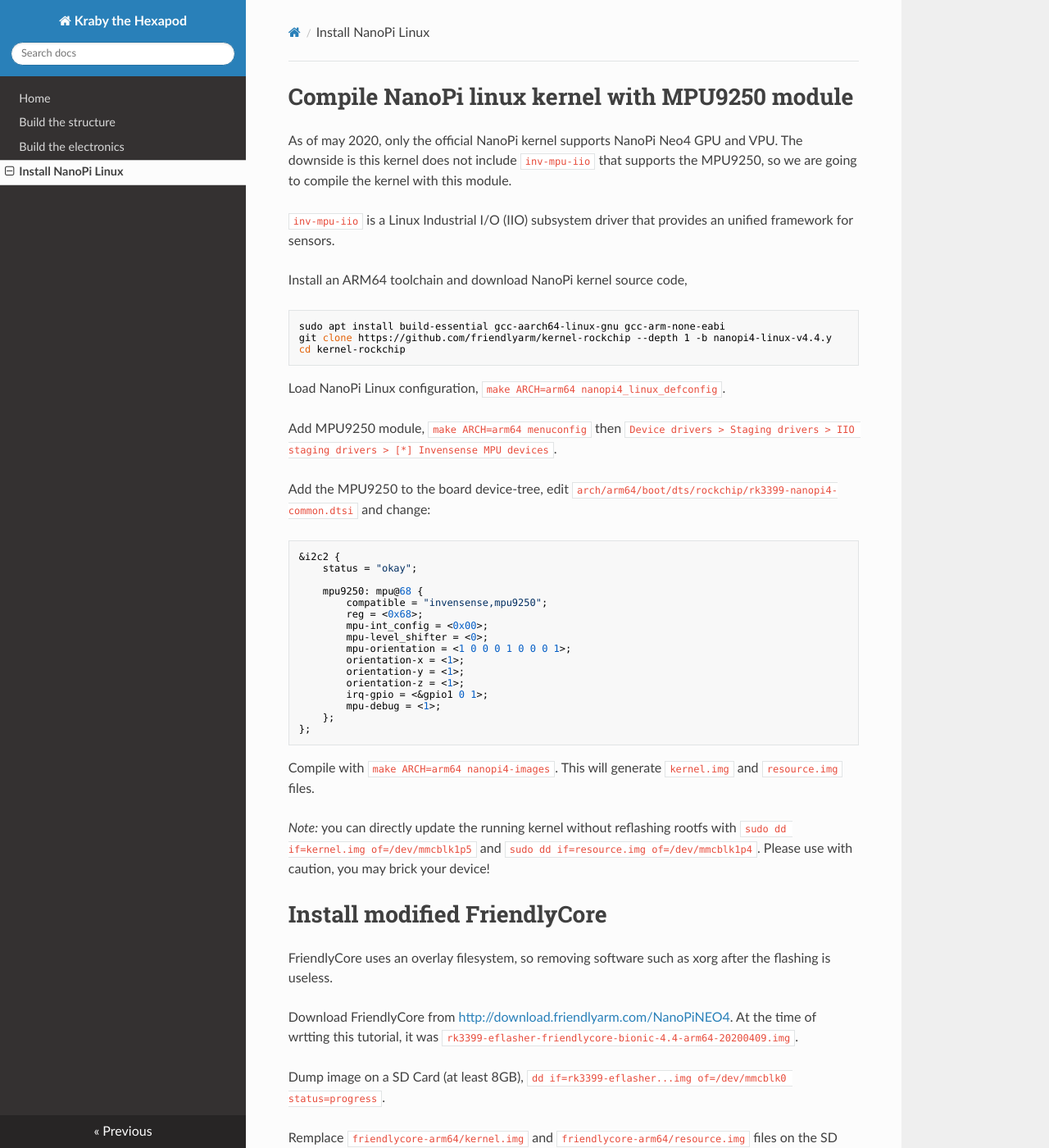
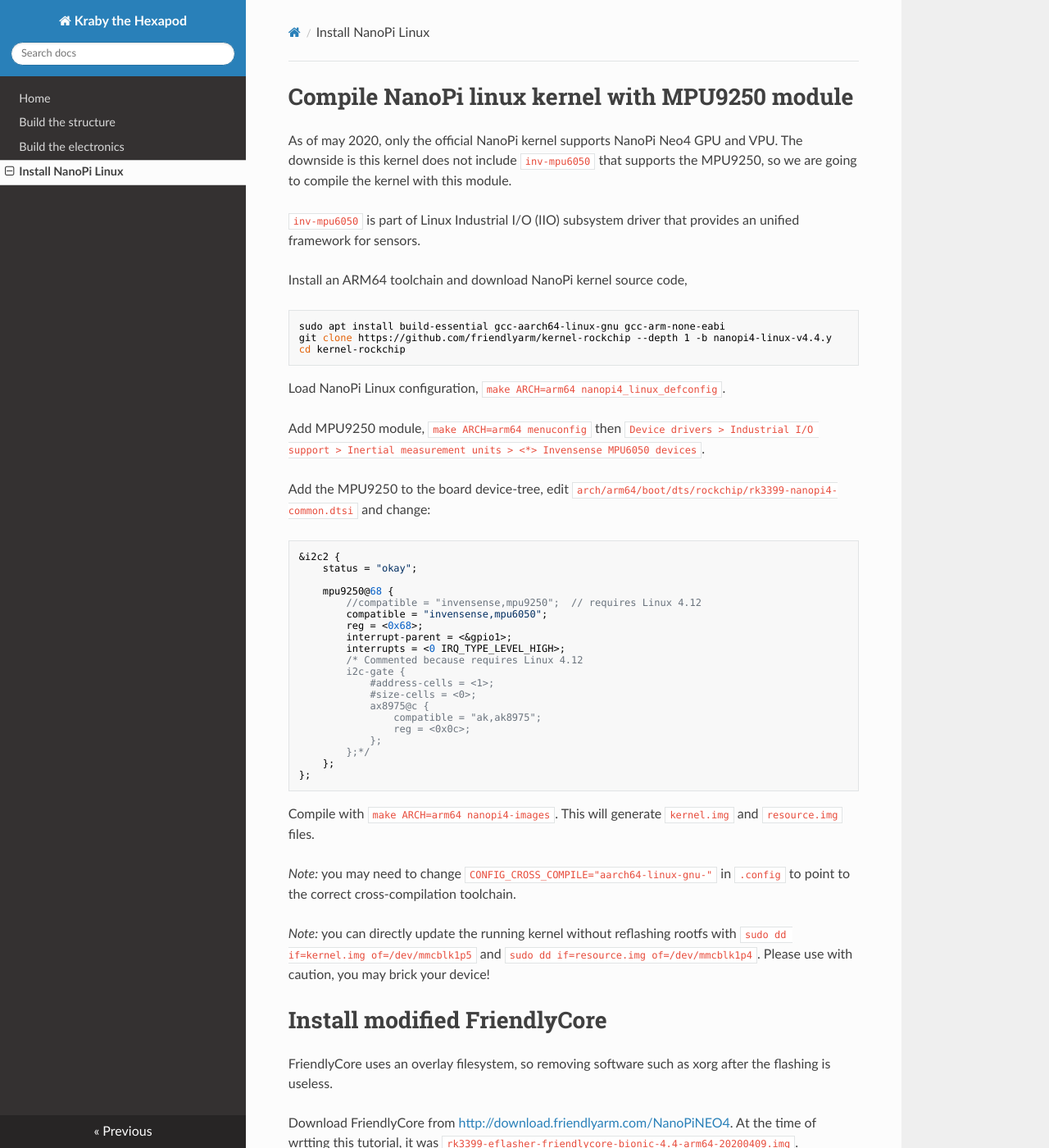
Before and after one commit to erdnaxe/kraby, an MkDocs documentation site: the page built from docs/install_nanopi_linux.md, in a window 1280 px wide and 1400 px high. Shown: the whole window at 82% size. Built offline with MkDocs 1.6.1, drawn with Linux system fonts in a browser that asks for light colours; nearby versions of some CDN libraries; some of the changed text lies outside the part shown.

Commit message:
Use non staging MPU9250 driver

````diff
--- a/docs/install_nanopi_linux.md
+++ b/docs/install_nanopi_linux.md
@@ -1,10 +1,10 @@
 # Compile NanoPi linux kernel with MPU9250 module
 
 As of may 2020, only the official NanoPi kernel supports NanoPi Neo4 GPU and VPU.
-The downside is this kernel does not include `inv-mpu-iio` that supports the MPU9250,
+The downside is this kernel does not include `inv-mpu6050` that supports the MPU9250,
 so we are going to compile the kernel with this module.
 
-`inv-mpu-iio` is a Linux Industrial I/O (IIO) subsystem driver
+`inv-mpu6050` is part of Linux Industrial I/O (IIO) subsystem driver
 that provides an unified framework for sensors.
 
 Install an ARM64 toolchain and download NanoPi kernel source code,
@@ -17,31 +17,38 @@
 Load NanoPi Linux configuration, `make ARCH=arm64 nanopi4_linux_defconfig`.
 
 Add MPU9250 module, `make ARCH=arm64 menuconfig` then
-`Device drivers > Staging drivers > IIO staging drivers > [*] Invensense MPU devices`.
+`Device drivers > Industrial I/O support > Inertial measurement units > <*> Invensense MPU6050 devices`.
 
 Add the MPU9250 to the board device-tree, edit `arch/arm64/boot/dts/rockchip/rk3399-nanopi4-common.dtsi`
 and change:
 ```C
 &i2c2 {
-    status = "okay";
+	status = "okay";
 
-    mpu9250: mpu@68 {
-        compatible = "invensense,mpu9250";
-        reg = <0x68>;
-        mpu-int_config = <0x00>;
-        mpu-level_shifter = <0>;
-        mpu-orientation = <1 0 0 0 1 0 0 0 1>;
-        orientation-x = <1>;
-        orientation-y = <1>;
-        orientation-z = <1>;
-        irq-gpio = <&gpio1 0 1>;
-        mpu-debug = <1>;
-    };
+	mpu9250@68 {
+		//compatible = "invensense,mpu9250";  // requires Linux 4.12
+		compatible = "invensense,mpu6050";
+		reg = <0x68>;
+		interrupt-parent = <&gpio1>;
+		interrupts = <0 IRQ_TYPE_LEVEL_HIGH>;
+		/* Commented because requires Linux 4.12
+		i2c-gate {
+			#address-cells = <1>;
+			#size-cells = <0>;
+			ax8975@c {
+				compatible = "ak,ak8975";
+				reg = <0x0c>;
+			};
+		};*/
+	};
 };
 ```
 
 Compile with `make ARCH=arm64 nanopi4-images`.
 This will generate `kernel.img` and `resource.img` files.
+
+*Note:* you may need to change `CONFIG_CROSS_COMPILE="aarch64-linux-gnu-"` in `.config`
+to point to the correct cross-compilation toolchain.
 
 *Note:* you can directly update the running kernel without reflashing rootfs with
 `sudo dd if=kernel.img of=/dev/mmcblk1p5` and `sudo dd if=resource.img of=/dev/mmcblk1p4`.
@@ -89,22 +96,20 @@
 
 # Test the MPU9250
 
-The `inv_mpu_iio` kernel driver makes the MPU9250 available in
-`/sys/bus/iio/devices/iio:device0` and `/dev/iio:device0`.
+The iio kernel driver makes the MPU9250 available in
+`/sys/bus/iio/devices/iio:device1` and `/dev/iio:device1`.
 
+You can get the X-axis acceleration with
 ```bash
-cat "/sys/bus/iio/devices/iio:device0/self_test"
+cat "/sys/bus/iio/devices/iio:device1/in_accel_x_raw"
 ```
-
-If `3` appears, i.e. `11` in binary,
-then accelerometer and gyrometer work as expected.
 
 Then you can try to stream a gyrometer axis,
 
 ```bash
-echo 1 > /sys/bus/iio/devices/iio:device0/scan_elements/in_accel_x_en
-echo 1 > /sys/bus/iio/devices/iio:device0/buffer/enable
-hexdump -C /dev/iio\:device0
+echo 1 > "/sys/bus/iio/devices/iio:device1/scan_elements/in_accel_x_en"
+echo 1 > "/sys/bus/iio/devices/iio:device1/buffer/enable"
+hexdump -C /dev/iio\:device1
 ```
 
 ![X accelerometer streaming](img/iio_stream_axis.png)
````
